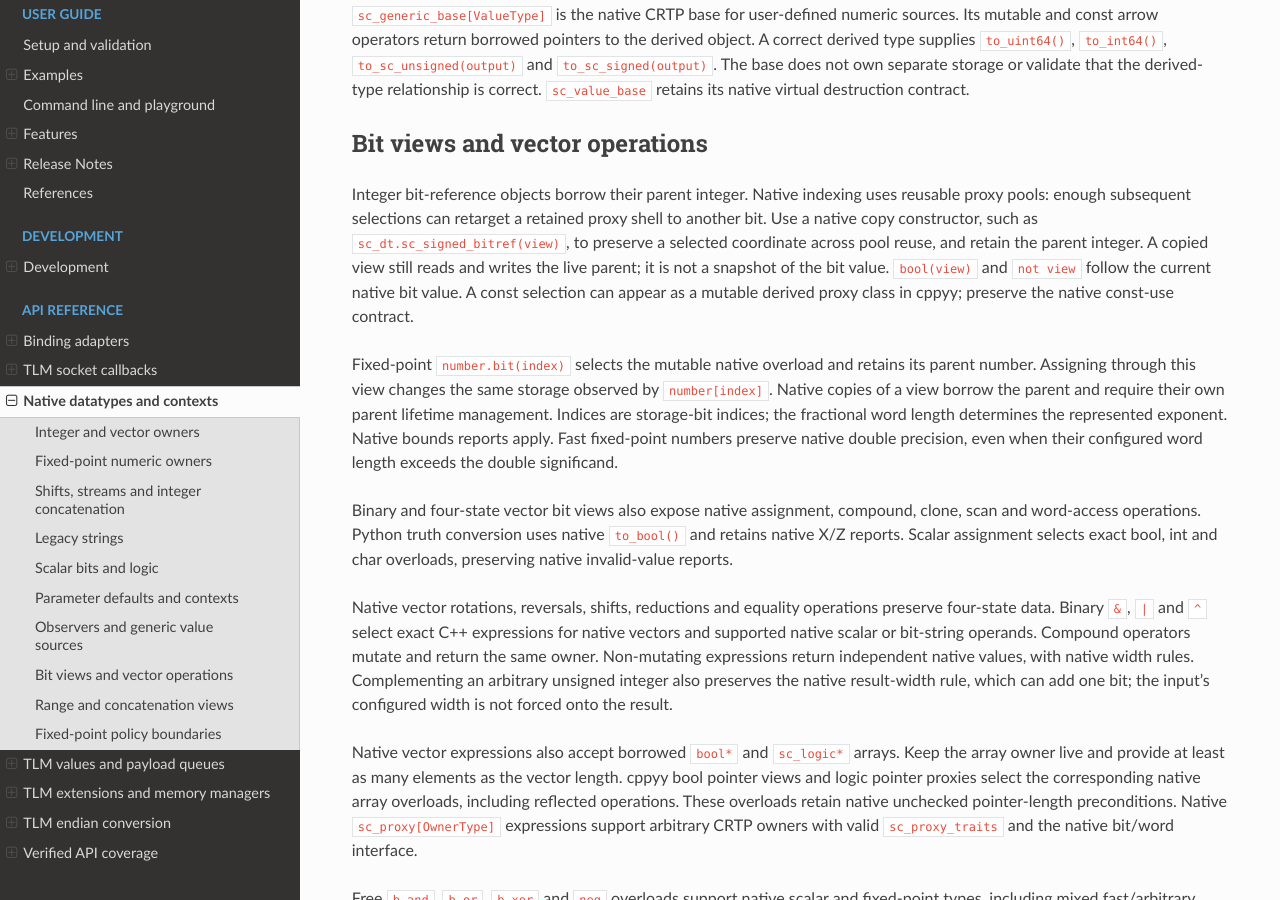
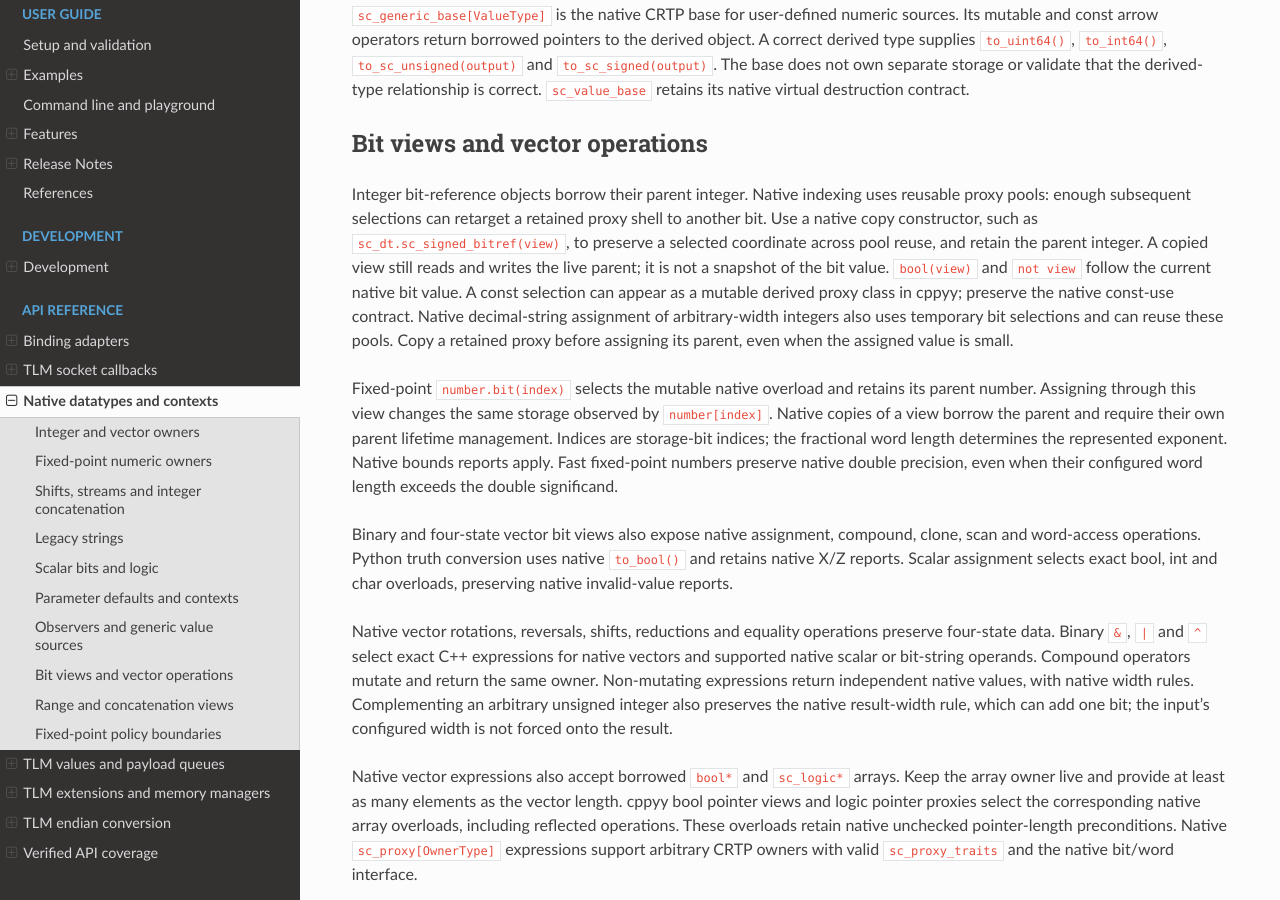
Before and after one commit to amal-khailtash/pysystemc, a Sphinx documentation site: the page built from docs/api/datatypes.rst, in a window 1280 px wide and 900 px high, scrolled down 3039 px. Built offline with Sphinx 7.4.7 and the Read the Docs theme 3.1.0, drawn with Linux system fonts in a browser that asks for light colours.

Commit message:
Retain copied integer bit-reference sources across native pool reuse

```diff
--- a/docs/api/datatypes.rst
+++ b/docs/api/datatypes.rst
@@ -184,6 +184,9 @@ reuse, and retain the parent integer. A copied view still reads and writes the
 live parent; it is not a snapshot of the bit value. ``bool(view)`` and
 ``not view`` follow the current native bit value. A const selection can appear
 as a mutable derived proxy class in cppyy; preserve the native const-use contract.
+Native decimal-string assignment of arbitrary-width integers also uses temporary
+bit selections and can reuse these pools. Copy a retained proxy before assigning
+its parent, even when the assigned value is small.
 
 Fixed-point ``number.bit(index)`` selects the mutable native overload and retains
 its parent number. Assigning through this view changes the same storage observed
```
Also changed, not shown: 2 other files.
